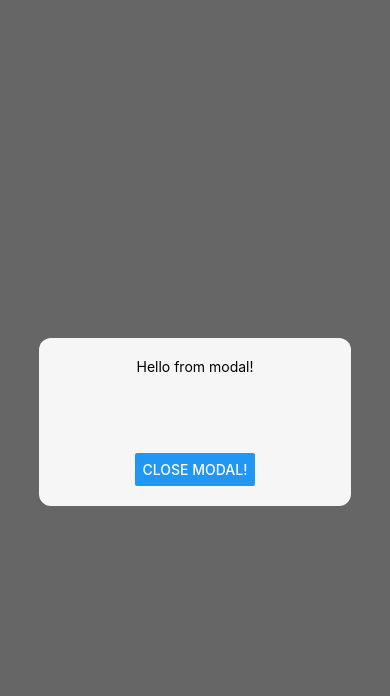
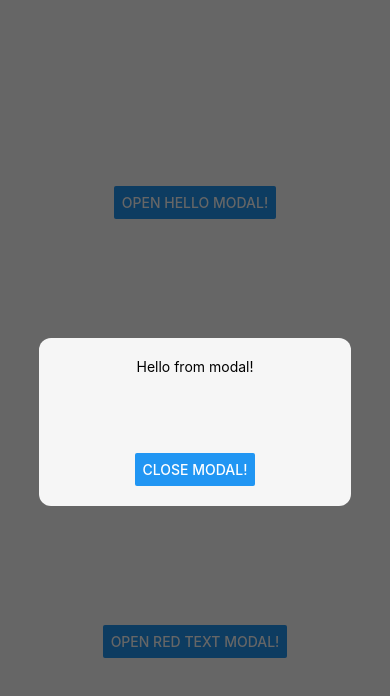
Before and after one commit to Antonio214/react-native-popup-studycase, a React Native app: screen / in a window 390 px wide. Both pictures are taken after a click on the button "OPEN HELLO MODAL!". Shown: the top 696 px of the page. Built offline with nearby package versions, Linux system fonts and the light colour scheme.

Commit message:
fixed popup transparency

```diff
--- a/src/Components/Popup/Popup.tsx
+++ b/src/Components/Popup/Popup.tsx
@@ -11,7 +11,7 @@ export interface PopupProps {
 
 const Popup = ({ visible, closeCallback, children }: PopupProps) => {
   return (
-    <Modal visible={visible}>
+    <Modal visible={visible} transparent>
       <TouchableOpacity
         activeOpacity={1}
         onPress={closeCallback}
```
